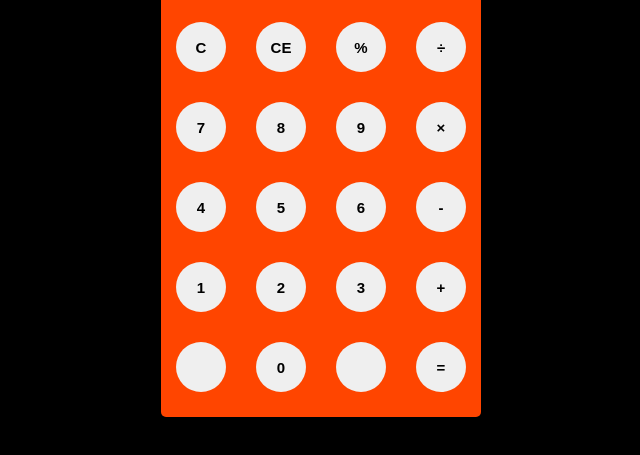
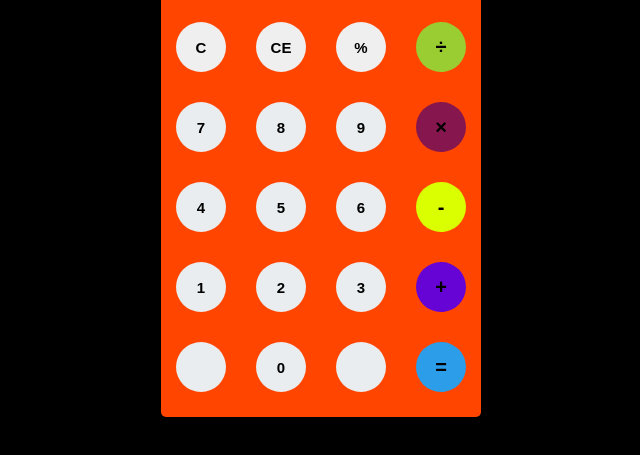
Before and after one commit to Telles01/calculator2JS, a plain HTML site: page index.html in a window 1280 px wide. Shown: the part 173-628 px from the top of the page, without its empty margins (319-959 px from the left). Drawn offline with Linux system fonts and the light colour scheme.

Commit message:
builting calculator 3 day

```diff
--- a/script.js
+++ b/script.js
@@ -0,0 +1,11 @@
+function getHistoty(){
+  return document.getElementById("history-value").innerText;
+
+}
+function printHistory(num){
+  document.getElementById("history-value").innerText=num;
+}
+
+function printOutput(num){
+  document.getElementById("output-val").innerText=num;
+}
--- a/style.css
+++ b/style.css
@@ -59,3 +59,43 @@ body{
 
 
 }
+
+.number, .empty{
+  background-color: #eaedef;
+}
+
+.number, .operator{
+  cursor: pointer;
+}
+
+.operator:active, .number:active{
+  font-size: 20px;
+}
+
+.operator:focus, .number:focus, .empty:focus{
+  outline: 0;
+}
+
+button:nth-child(4){
+  font-size: 20px;
+  background-color: yellowgreen;
+}
+
+button:nth-child(8){
+  font-size: 20px;
+  background-color: rgb(134, 22, 78);
+}
+
+button:nth-child(12){
+  font-size: 20px;
+  background-color: rgb(217, 255, 0);
+}
+button:nth-child(16){
+  font-size: 20px;
+  background-color: rgb(101, 4, 212);
+}
+
+button:nth-child(20){
+  font-size: 20px;
+  background-color: rgb(44, 157, 233);
+}
```
